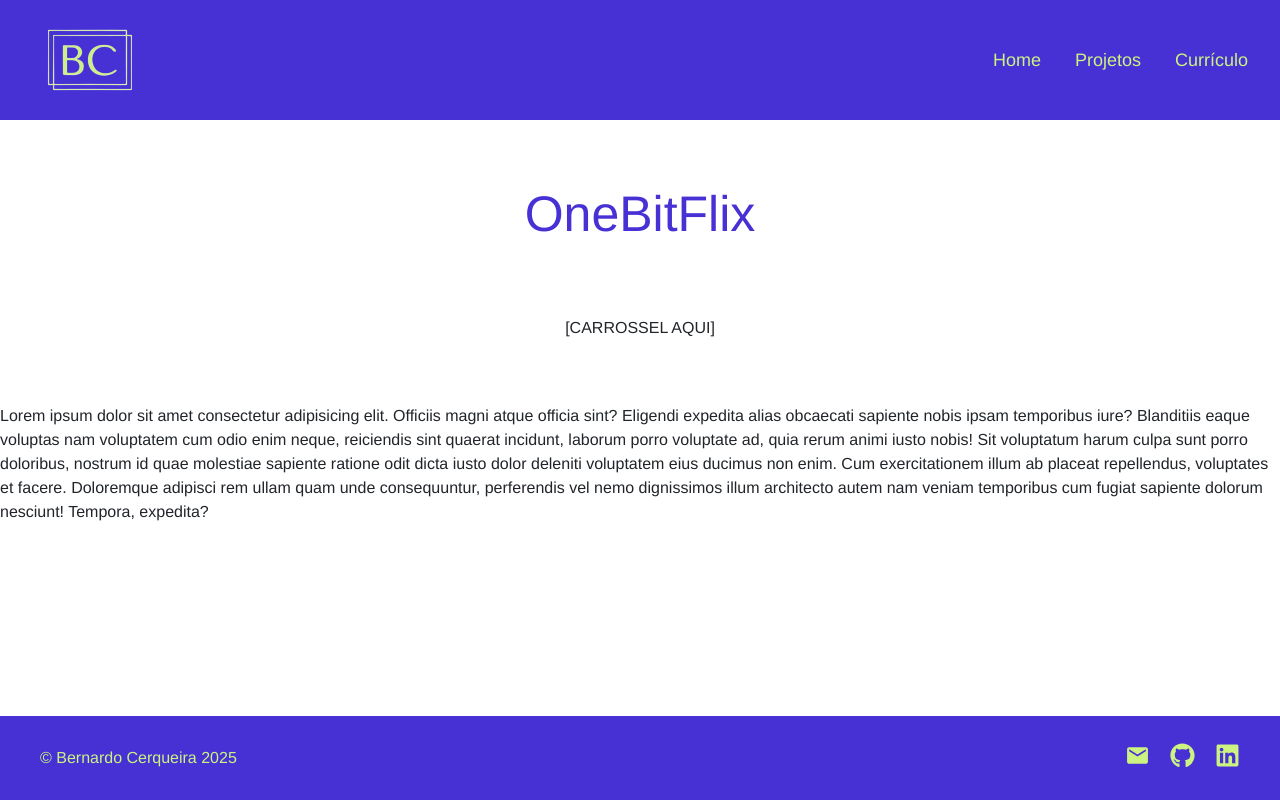
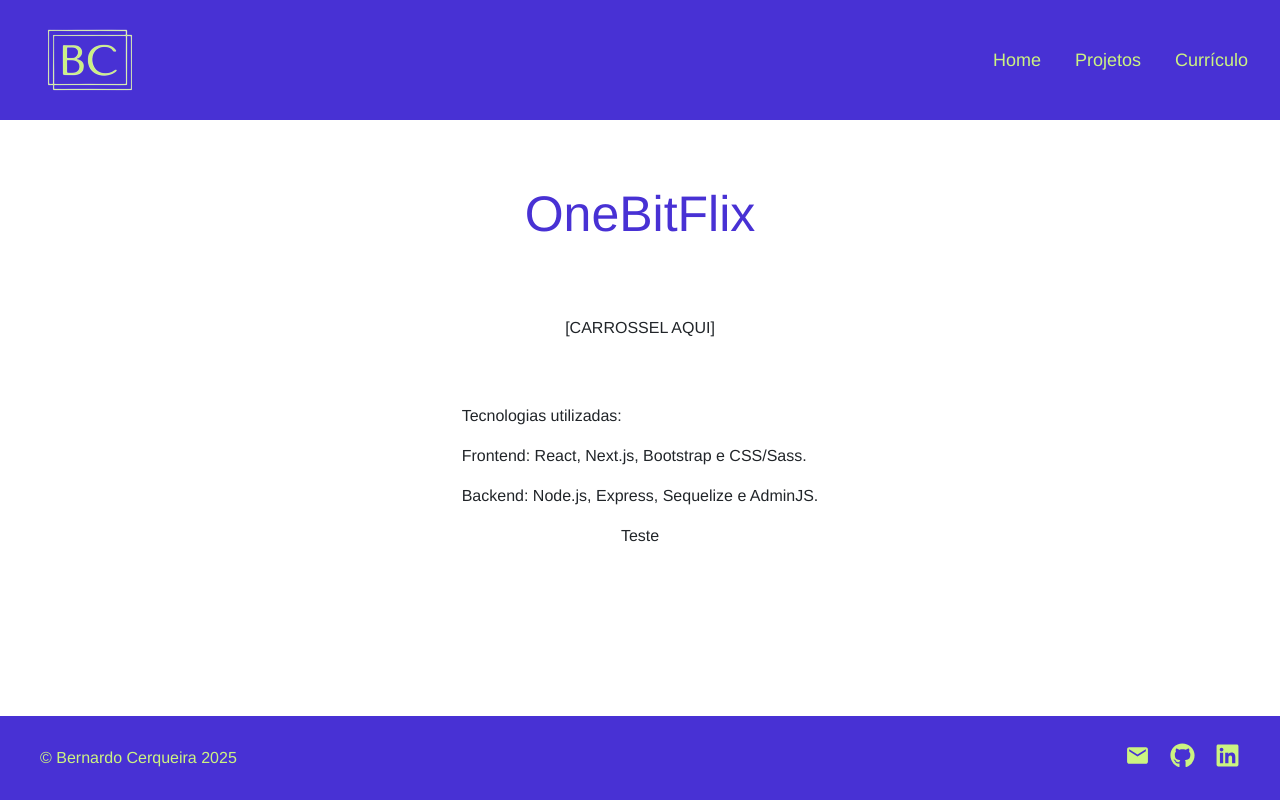
Before and after one commit to BernardoCerqueira/portfolio, a Next.js app: page /project/1 in a window 1280 px wide. Built offline with nearby package versions, Linux system fonts and the light colour scheme.

Commit message:
Tecnologias usadas em cada projeto

```diff
--- a/src/components/projectPage/ProjectSession/index.tsx
+++ b/src/components/projectPage/ProjectSession/index.tsx
@@ -1,3 +1,4 @@
+import ReadMe from "../Readme";
 import styles from "./ProjectSession.module.scss";
 import React from 'react';
 
@@ -5,9 +6,10 @@ type props = {
     name: string
     link: string
     textLink: string
+    techList: {backend?: string, frontend?: string, general?: string}
 }
 
-export default function ProjectSession({ name, link, textLink }: props) {
+export default function ProjectSession({ name, link, textLink, techList }: props) {
     return (
         <div className={styles.projectSession}>
             <h1 className={styles.title}>{name}</h1>
@@ -21,7 +23,21 @@ export default function ProjectSession({ name, link, textLink }: props) {
             <div className={styles.carousel}>
                 [CARROSSEL AQUI]
             </div>
-            <p className={styles.description}>Lorem ipsum dolor sit amet consectetur adipisicing elit. Officiis magni atque officia sint? Eligendi expedita alias obcaecati sapiente nobis ipsam temporibus iure? Blanditiis eaque voluptas nam voluptatem cum odio enim neque, reiciendis sint quaerat incidunt, laborum porro voluptate ad, quia rerum animi iusto nobis! Sit voluptatum harum culpa sunt porro doloribus, nostrum id quae molestiae sapiente ratione odit dicta iusto dolor deleniti voluptatem eius ducimus non enim. Cum exercitationem illum ab placeat repellendus, voluptates et facere. Doloremque adipisci rem ullam quam unde consequuntur, perferendis vel nemo dignissimos illum architecto autem nam veniam temporibus cum fugiat sapiente dolorum nesciunt! Tempora, expedita?</p>
+            <div className={styles.techList}>
+                <p>Tecnologias utilizadas:</p>
+                <p>
+                    {techList.frontend ? "Frontend: " + techList.frontend : null}
+                </p>
+                <p>
+                    {techList.backend ? "Backend: " + techList.backend : null}
+                </p>
+                <p>
+                    {techList.general ? techList.general : null}
+                </p>
+            </div>
+            <div className={styles.description}>
+                <ReadMe projectName={name}/>
+            </div>
         </div>
     )
 }
--- /dev/null
+++ b/src/components/projectPage/Readme/index.tsx
@@ -0,0 +1,53 @@
+type props = {
+    projectName: string
+}
+
+export default function ReadMe({projectName}: props) {
+    switch (projectName) {
+        case "OneBitFlix":
+            return (
+                <>
+                    <p>Teste</p>
+                </>
+            )
+        break
+        case "RocketX":
+            return (
+                <>
+                    <p>Teste</p>
+                </>
+            )
+        break
+        case "Draw Simulator":
+            return (
+                <>
+                    <p>Teste</p>
+                </>
+            )
+        break
+        case "BLACK: e-commerce":
+            return (
+                <>
+                    <p>Teste</p>
+                </>
+            )
+        break
+        case "Leads API":
+            return (
+                <>
+                    <p>Teste</p>
+                </>
+            )
+        break
+        case "Stock Manager":
+            return (
+                <>
+                    <p>Teste</p>
+                </>
+            )
+        break
+        default:
+            return (<></>)
+        break
+    }
+}
--- a/src/database.js
+++ b/src/database.js
@@ -6,6 +6,10 @@ export const database = [
         link: "",
         textLink: "",
         imgUrl: "/projects/onebitflix.svg",
+        techList: {
+            backend: "Node.js, Express, Sequelize e AdminJS.",
+            frontend: "React, Next.js, Bootstrap e CSS/Sass."
+        }
     },
     {
         id: 2,
@@ -14,6 +18,9 @@ export const database = [
         link: "https://bernardocerqueira.github.io/rocketX/",
         textLink: "rocketX.github.io",
         imgUrl: "/projects/rocketx.jpg",
+        techList: {
+            general: "HTML, Sass e Bootstrap."
+        }
     },
     {
         id: 3,
@@ -22,6 +29,9 @@ export const database = [
         link: "https://draw-simulator-psi.vercel.app/",
         textLink: "draw-simulator.app",
         imgUrl: "/projects/drawsimulator.png",
+        techList: {
+            general: "TypeScript, React, Next.js, Bootstrap e CSS/Sass."
+        }
     },
     {
         id: 4,
@@ -30,6 +40,10 @@ export const database = [
         link: "https://black-nextjs-xi-six.vercel.app/",
         textLink: "black-nextjs.app",
         imgUrl: "/projects/black.jpg",
+        readMe: "",
+        techList: {
+            general: "TypeScript, React, Next.js e CSS."
+        }
     },
     {
         id: 5,
@@ -38,6 +52,9 @@ export const database = [
         link: "",
         textLink: "",
         imgUrl: "/projects/leads-api.jpg",
+        techList: {
+            general: "TypeScript, Node.js, PostgreSQL, Prisma ORM and Insomnia (para teste de rotas)."
+        }
     },
     {
         id: 6,
@@ -46,5 +63,8 @@ export const database = [
         link: "",
         textLink: "",
         imgUrl: "/projects/stockManager.jpg",
+        techList: {
+            general: "JavaScript, React.js, Bootstrap e CSS."
+        }
     }
 ]
--- a/src/pages/project/[id].tsx
+++ b/src/pages/project/[id].tsx
@@ -41,6 +41,7 @@ export default function Project() {
                         name={project.name}
                         link={project.link}
                         textLink={project.textLink}
+                        techList={project.techList}
                     />
                 </main>
                 <footer>
```
